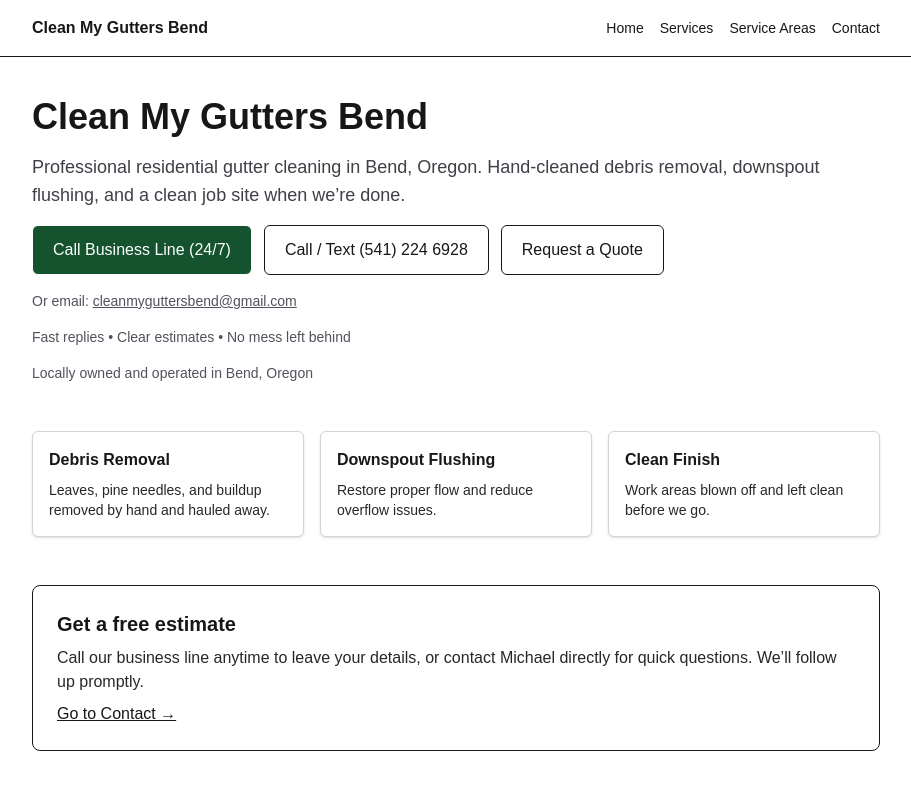
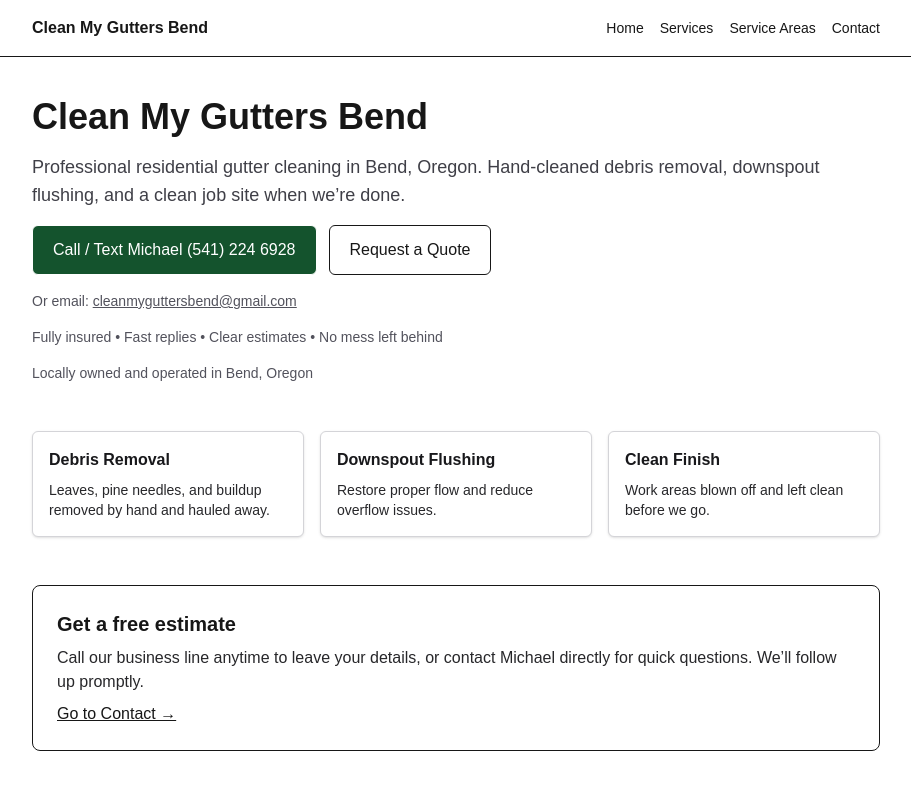
Before and after one commit to MikeAshworthFTD/cmgb-site, a Next.js app: page / in a window 1280 px wide. Shown: the top 797 px of the page, without its empty margins (184-1095 px from the left). Built offline with nearby package versions, Linux system fonts and the light colour scheme.

Commit message:
Update homepage CTA and insured text

```diff
--- a/app/page.tsx
+++ b/app/page.tsx
@@ -13,21 +13,13 @@ export default function Home() {
           done.
         </p>
         <div className="flex flex-col sm:flex-row gap-3">
-          {/* Call Business Line (AI Assistant) */}
-          <a
-           href="tel:+15415277262"
-           className="inline-flex items-center justify-center rounded-md border px-5 py-3 font-medium bg-[var(--accent)] text-white"
-          >
-            Call Business Line (24/7)
-          </a>
-
           {/* Call Michael (Owner) */}
           <a
            href="tel:+15412246928"
-            className="inline-flex items-center justify-center rounded-md border px-5 py-3 font-medium"
+           className="inline-flex items-center justify-center rounded-md border px-5 py-3 font-medium bg-[var(--accent)] text-white"
           >
-           Call / Text (541) 224 6928
-         </a>
+            Call / Text Michael (541) 224 6928
+          </a>
 
           {/* Request Quote */}
           <Link
@@ -46,9 +38,9 @@ export default function Home() {
            cleanmyguttersbend@gmail.com
           </a>
         </p>
-        <p className="text-sm text-zinc-600 text-center sm:text-left">
-          Fast replies • Clear estimates • No mess left behind
-        </p>
+        <p className="text-sm text-zinc-600">
+  Fully insured • Fast replies • Clear estimates • No mess left behind
+</p>
         <p className="text-sm text-zinc-600 text-center sm:text-left">
           Locally owned and operated in Bend, Oregon
         </p>
```
Also changed, not shown: 1 other file (tests, documents, lock files or other folders).
